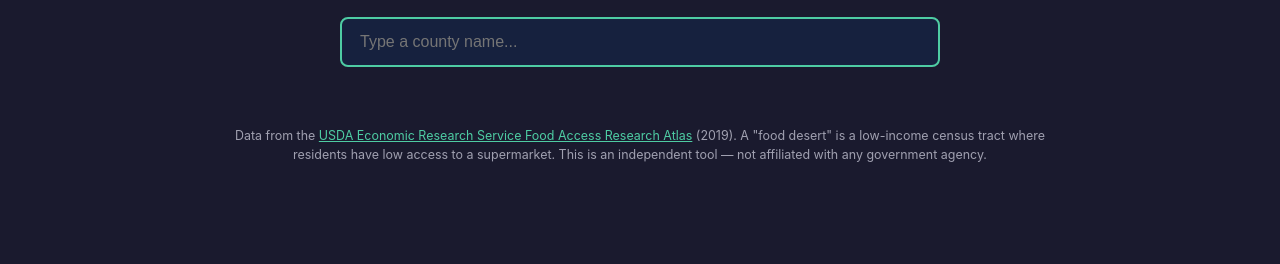
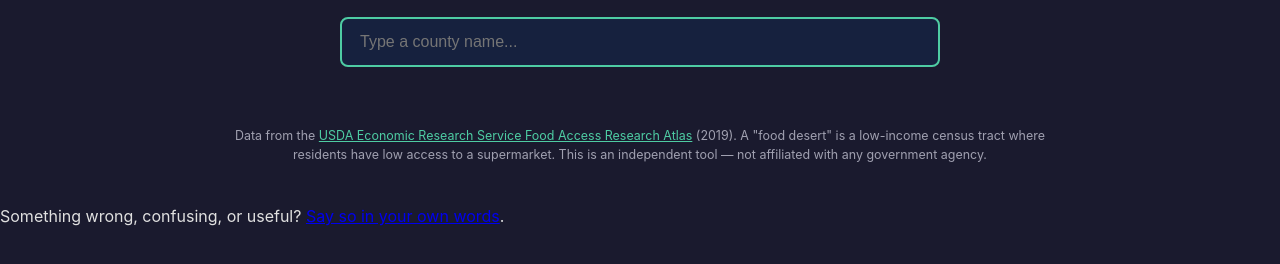
Before and after one commit to GreatTombProductions/food-access, a plain HTML site: page index.html in a window 1280 px wide. Shown: the part 194-458 px from the top of the page. Drawn offline with Linux system fonts and the light colour scheme.

Commit message:
Add a note for saying when something on this page looks wrong

```diff
--- a/index.html
+++ b/index.html
@@ -127,5 +127,6 @@
 </div>
 
 <script src="app.js"></script>
+<p class="quest-board-feedback">Something wrong, confusing, or useful? <a href="https://greattombproductions.github.io/quest-board/?project=food-access#suggest" target="_blank" rel="noopener">Say so in your own words</a>.</p>
 </body>
 </html>
```
